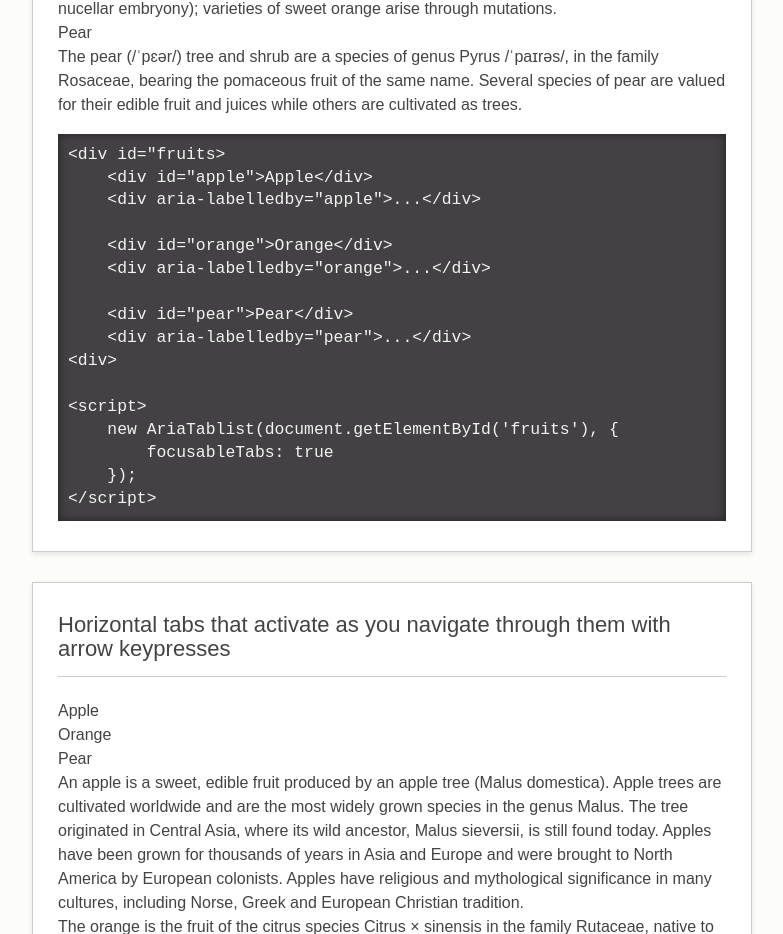
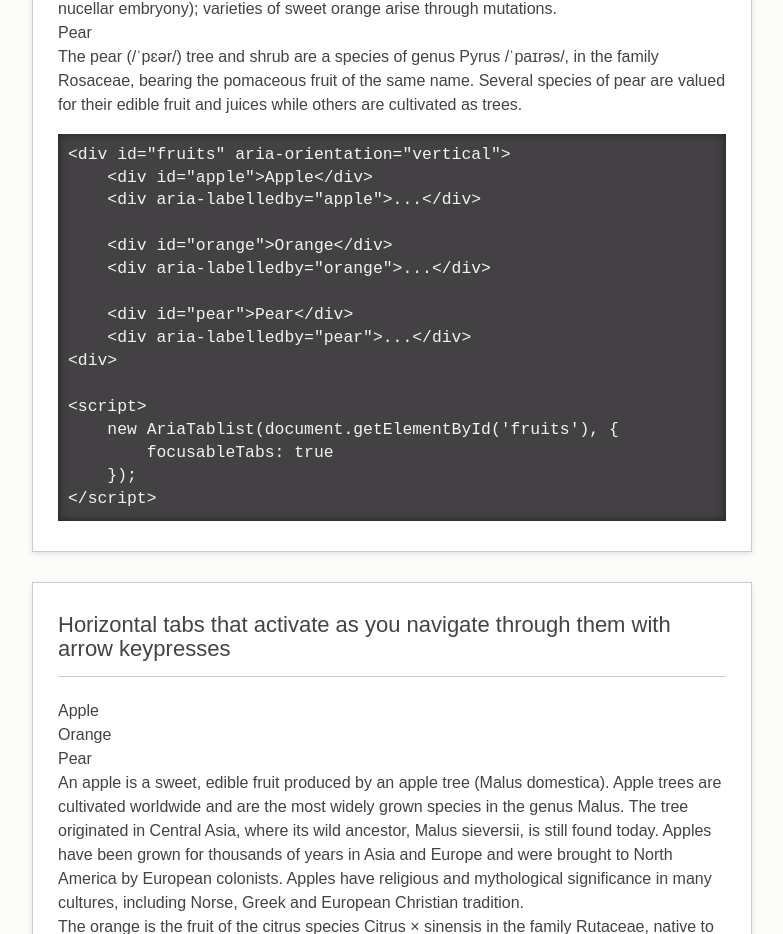
Before and after one commit to mynamesleon/aria-tablist, a website built with webpack: page examples/index.html in a window 1280 px wide. Shown: the part 1620-2554 px from the top of the page, without its empty margins (248-1031 px from the left). Built offline with nearby package versions, Linux system fonts and the light colour scheme; a script that the page names is missing.

Commit message:
add missing aria-orientation attribute in example code for vertical (accordion) example

```diff
--- a/examples/index.html
+++ b/examples/index.html
@@ -350,7 +350,7 @@
                             );
                         </script>
                         <pre>
-&lt;div id="fruits&gt;
+&lt;div id="fruits" aria-orientation="vertical"&gt;
     &lt;div id="apple"&gt;Apple&lt;/div&gt;
     &lt;div aria-labelledby="apple"&gt;...&lt;/div&gt;
 
```
